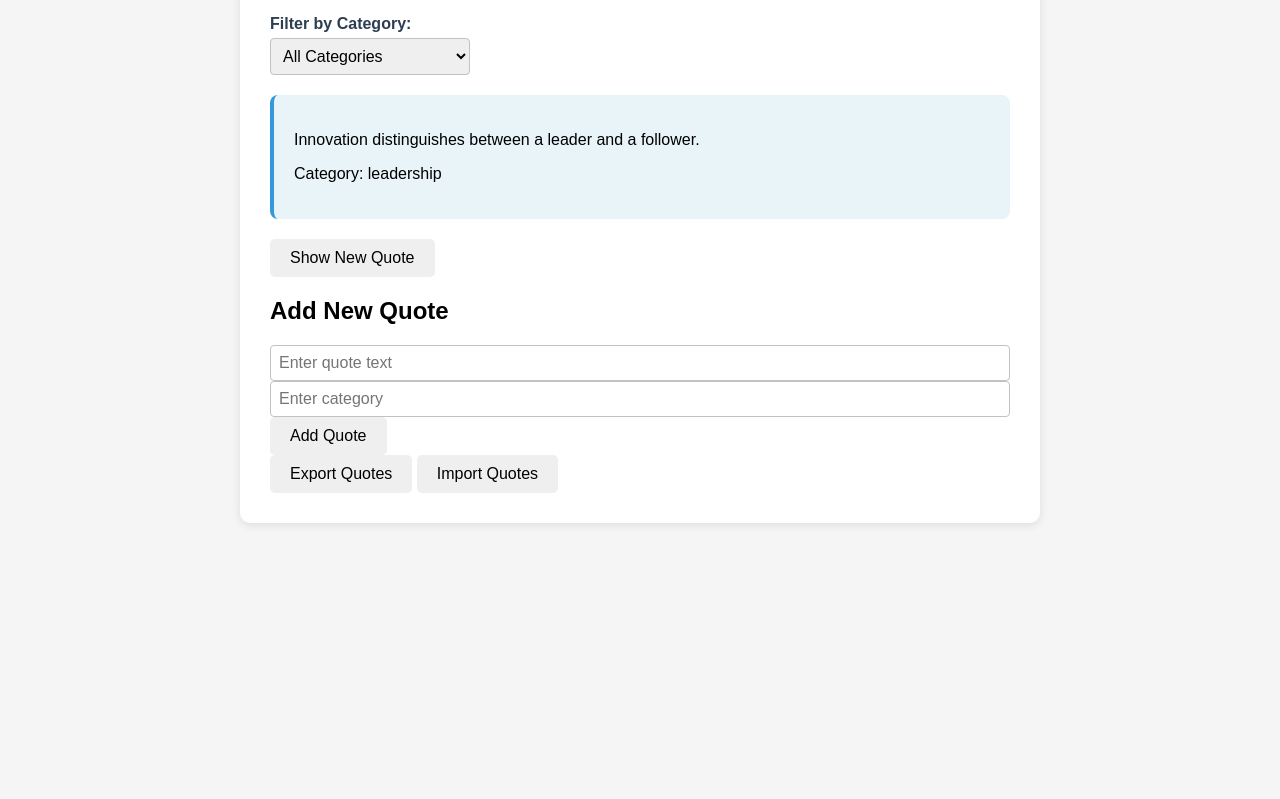
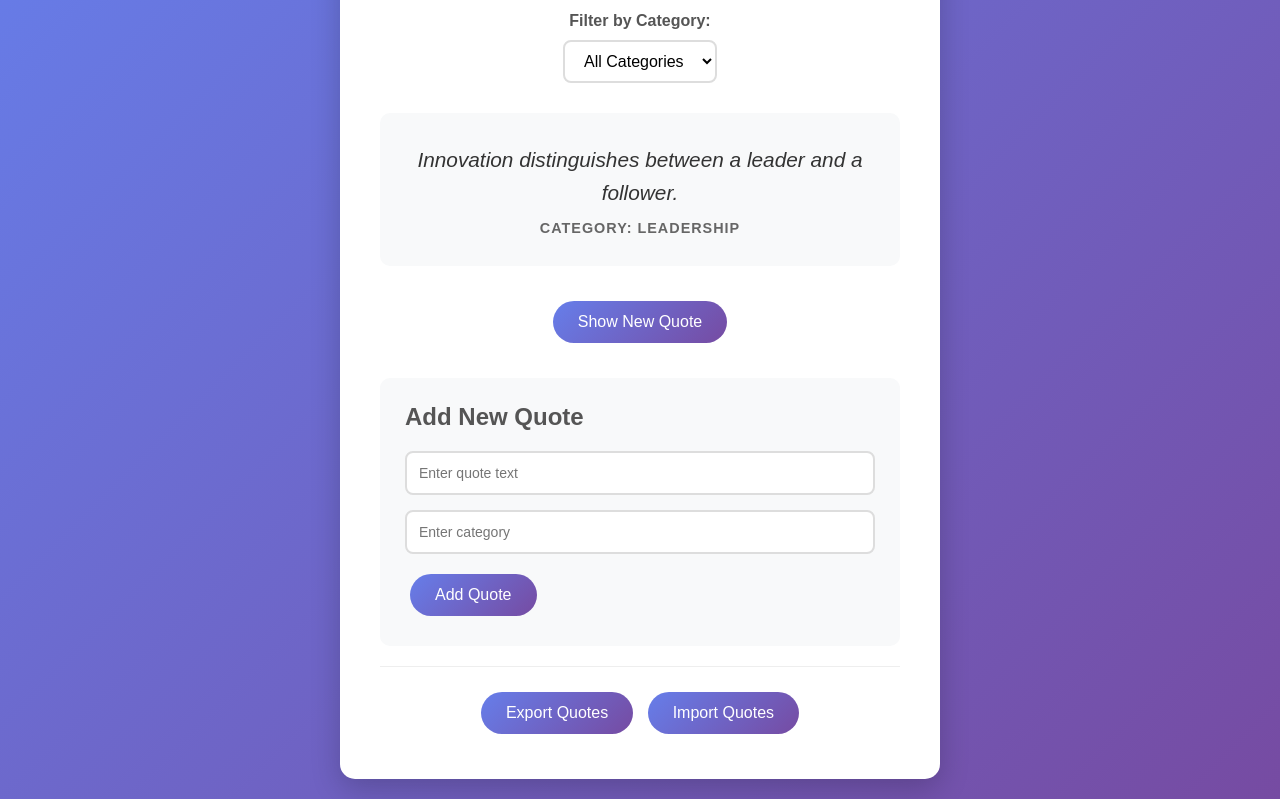
Before and after one commit to DebbyA007/alx_fe_javascript, a plain HTML site: page dom-manipulation/index.html in a window 1280 px wide. Shown: the part 123-922 px from the top of the page. Before the commit the page ends 800 px from the top, so only its background shows below. Drawn offline with Linux system fonts and the light colour scheme.

Commit message:
Update style.css

```diff
--- a/dom-manipulation/style.css
+++ b/dom-manipulation/style.css
@@ -1,157 +1,169 @@
+* {
+    margin: 0;
+    padding: 0;
+    box-sizing: border-box;
+}
+
 body {
-    font-family: Arial, sans-serif;
-    max-width: 800px;
-    margin: 0 auto;
+    font-family: 'Arial', sans-serif;
+    background: linear-gradient(135deg, #667eea 0%, #764ba2 100%);
+    min-height: 100vh;
+    display: flex;
+    align-items: center;
+    justify-content: center;
     padding: 20px;
-    background-color: #f5f5f5;
 }
 
 .container {
     background: white;
-    padding: 30px;
-    border-radius: 10px;
-    box-shadow: 0 2px 10px rgba(0,0,0,0.1);
+    border-radius: 15px;
+    box-shadow: 0 10px 30px rgba(0, 0, 0, 0.2);
+    padding: 40px;
+    max-width: 600px;
+    width: 100%;
 }
 
 h1 {
     text-align: center;
     color: #333;
     margin-bottom: 30px;
+    font-size: 2.5em;
+}
+
+h2 {
+    color: #555;
+    margin-bottom: 20px;
+    font-size: 1.5em;
+}
+
+.filter-section {
+    margin-bottom: 30px;
+    text-align: center;
+}
+
+.filter-section label {
+    display: block;
+    margin-bottom: 10px;
+    font-weight: bold;
+    color: #555;
+}
+
+#categoryFilter {
+    padding: 10px 15px;
+    border: 2px solid #ddd;
+    border-radius: 8px;
+    font-size: 16px;
+    background: white;
+    cursor: pointer;
+    transition: border-color 0.3s ease;
+}
+
+#categoryFilter:hover,
+#categoryFilter:focus {
+    border-color: #667eea;
+    outline: none;
 }
 
 .quote-display {
-    background: #e8f4f8;
-    padding: 20px;
-    border-radius: 8px;
-    margin: 20px 0;
-    border-left: 4px solid #3498db;
+    background: #f8f9fa;
+    border-radius: 10px;
+    padding: 30px;
+    margin-bottom: 30px;
+    min-height: 120px;
+    display: flex;
+    align-items: center;
+    justify-content: center;
 }
 
-.quote-text {
-    font-size: 1.2em;
-    font-style: italic;
-    color: #2c3e50;
-    margin-bottom: 10px;
+#quoteDisplay {
+    text-align: center;
 }
 
-.quote-category {
+#quoteText {
+    font-size: 1.3em;
+    font-style: italic;
+    color: #333;
+    margin-bottom: 10px;
+    line-height: 1.6;
+}
+
+#quoteCategory {
+    font-size: 0.9em;
+    color: #666;
     font-weight: bold;
-    color: #e74c3c;
-    font-size: 0.9em;
+    text-transform: uppercase;
+    letter-spacing: 1px;
 }
 
 .controls {
-    display: flex;
-    gap: 10px;
-    margin: 20px 0;
-    flex-wrap: wrap;
+    text-align: center;
+    margin-bottom: 30px;
 }
 
 button {
-    padding: 10px 20px;
+    background: linear-gradient(135deg, #667eea 0%, #764ba2 100%);
+    color: white;
     border: none;
-    border-radius: 5px;
+    padding: 12px 25px;
+    border-radius: 25px;
+    font-size: 16px;
     cursor: pointer;
-    font-size: 16px;
-    transition: background-color 0.3s;
+    transition: transform 0.3s ease, box-shadow 0.3s ease;
+    margin: 5px;
 }
 
-.primary-btn {
-    background-color: #3498db;
-    color: white;
+button:hover {
+    transform: translateY(-2px);
+    box-shadow: 0 5px 15px rgba(0, 0, 0, 0.2);
 }
 
-.primary-btn:hover {
-    background-color: #2980b9;
+button:active {
+    transform: translateY(0);
 }
 
-.secondary-btn {
-    background-color: #95a5a6;
-    color: white;
+.add-quote-section {
+    background: #f8f9fa;
+    border-radius: 10px;
+    padding: 25px;
+    margin-bottom: 20px;
 }
 
-.secondary-btn:hover {
-    background-color: #7f8c8d;
+.add-quote-section input {
+    width: 100%;
+    padding: 12px;
+    margin-bottom: 15px;
+    border: 2px solid #ddd;
+    border-radius: 8px;
+    font-size: 14px;
+    transition: border-color 0.3s ease;
 }
 
-.add-quote-form {
-    background: #ecf0f1;
-    padding: 20px;
-    border-radius: 8px;
-    margin: 20px 0;
+.add-quote-section input:focus {
+    border-color: #667eea;
+    outline: none;
 }
 
-.form-group {
-    margin: 10px 0;
+.storage-section {
+    text-align: center;
+    padding-top: 20px;
+    border-top: 1px solid #eee;
 }
 
-label {
-    display: block;
-    margin-bottom: 5px;
-    font-weight: bold;
-    color: #2c3e50;
-}
+@media (max-width: 768px) {
+    .container {
+        padding: 20px;
+    }
 
-input[type="text"], select {
-    width: 100%;
-    padding: 8px;
-    border: 1px solid #bdc3c7;
-    border-radius: 4px;
-    font-size: 16px;
-    box-sizing: border-box;
-}
+    h1 {
+        font-size: 2em;
+    }
 
-.file-controls {
-    background: #f8f9fa;
-    padding: 15px;
-    border-radius: 8px;
-    margin: 20px 0;
-    border: 1px solid #dee2e6;
-}
-
-.file-controls h3 {
-    margin-top: 0;
-    color: #2c3e50;
-}
-
-input[type="file"] {
-    margin: 10px 0;
-    padding: 5px;
-    border: 1px solid #bdc3c7;
-    border-radius: 4px;
-    width: 100%;
-    box-sizing: border-box;
-}
-
-.storage-info {
-    background: #d4edda;
-    border: 1px solid #c3e6cb;
-    color: #155724;
-    padding: 10px;
-    border-radius: 5px;
-    margin: 10px 0;
-    font-size: 0.9em;
-}
-
-.filter-section {
-    margin: 20px 0;
-}
-
-.filter-section select {
-    max-width: 200px;
-}
-
-/* Responsive design */
-@media (max-width: 600px) {
-    .controls {
-        flex-direction: column;
+    #quoteText {
+        font-size: 1.1em;
     }
 
     button {
-        width: 100%;
-    }
-
-    .container {
-        padding: 15px;
+        padding: 10px 20px;
+        font-size: 14px;
     }
 }
```
